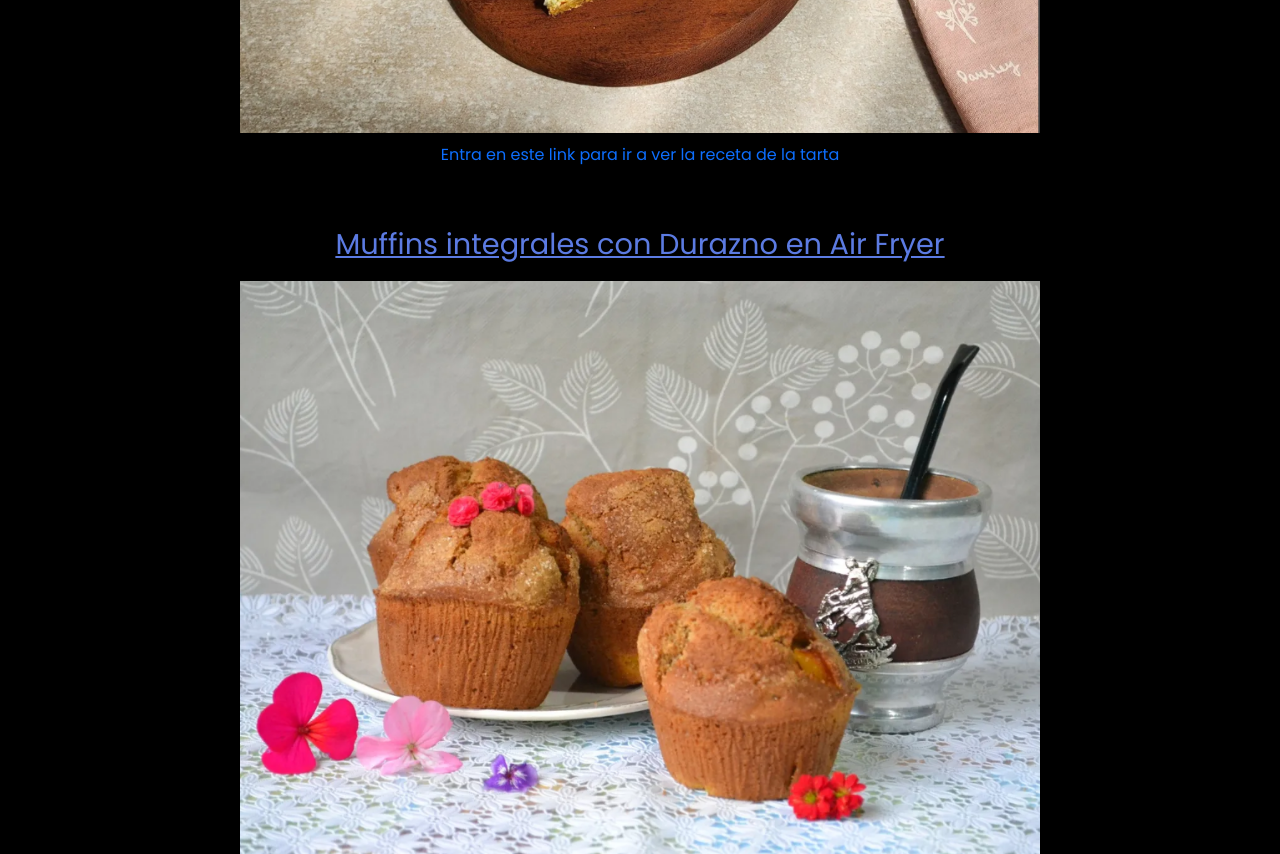
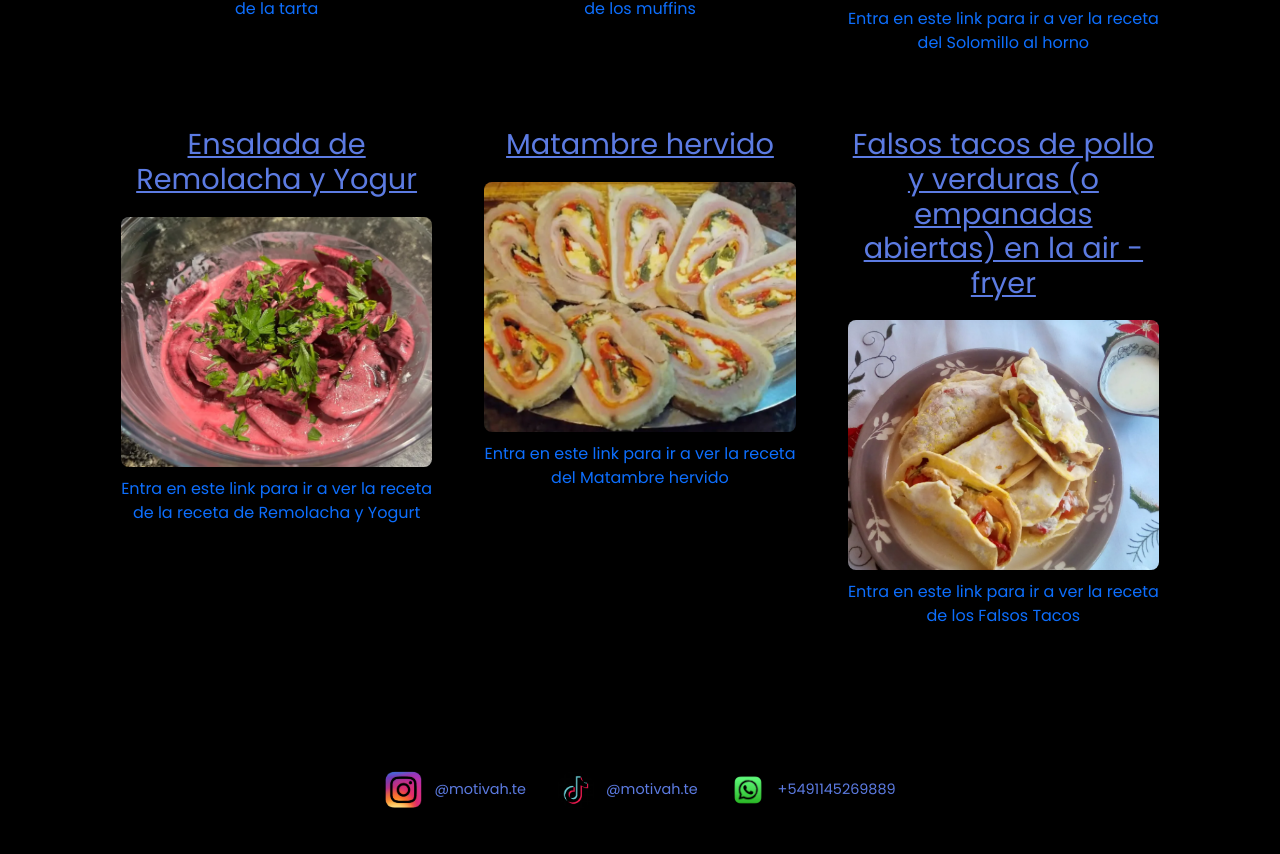
Before and after one commit to Antoloza28/ProyectoMotivah, a plain HTML site: page pages/recetas-saludables.html in a window 1280 px wide. Shown: the part 891-1745 px from the top of the page. After the commit the page ends 1721 px from the top, so only its background shows below. Drawn offline with nearby package versions, Linux system fonts and the light colour scheme.

Commit message:
Modificaciones

```diff
--- a/css/estilos.css
+++ b/css/estilos.css
@@ -152,12 +152,20 @@ footer a {
 }
 
 .recetas {
-    width: 50rem;
-    height: auto;
-    display: grid;
+    width: 100%;
+    max-width: 400px;
+    height: 250px;
     object-fit: cover;
+    display: block;
     margin-bottom: 10px;
-    justify-content: center;
+    border-radius: 8px;
+}
+
+.galeria-recetas {
+  display: grid;
+  grid-template-columns: repeat(auto-fit, minmax(300px, 1fr));
+  gap: 2rem;
+  padding: 2rem;
 }
 
 textarea {
--- a/pages/recetas-saludables.html
+++ b/pages/recetas-saludables.html
@@ -52,6 +52,7 @@
 </nav>
     </header>
     <main>
+      <section class="galeria-recetas">
         <article>
             <h2>Tarta de Brócoli y Champiñones con Masa de Polenta</h2>
             <img class="recetas" src="../img/tarta-saludable.png" alt="Tarta">
@@ -62,6 +63,27 @@
             <img class="recetas" src="../img/muffins-integrales.png" alt="Muffins">
             <a href="https://cookpad.com/ar/recetas/25098876?ref=search&search_term=comida+saludable" target="_blank" rel="noopener noreferrer">Entra en este link para ir a ver la receta de los muffins</a>
         </article>
+        <article>
+            <h2>Solomillo de cerdo al horno super fácil con verduras y papas al horno</h2>
+            <img class="recetas" src="../img/solomillo.png" alt="Solomillo">
+            <a href="https://cookpad.com/ar/recetas/25293446?ref=search&search_term=comida+saludable" target="_blank" rel="noopener noreferrer">Entra en este link para ir a ver la receta del Solomillo al horno</a>
+        </article>
+        <article>
+            <h2>Ensalada de Remolacha y Yogur</h2>
+            <img class="recetas" src="../img/ensalada-remolacha-yogurt.png" alt="Ensalada de remolacha">
+            <a href="https://cookpad.com/ar/recetas/25277222?ref=search&search_term=comida+saludable" target="_blank" rel="noopener noreferrer">Entra en este link para ir a ver la receta de la receta de Remolacha y Yogurt</a>
+        </article>
+        <article>
+            <h2>Matambre hervido</h2>
+            <img class="recetas" src="../img/matambre.png" alt="Matambre">
+            <a href="https://cookpad.com/ar/recetas/25263207?ref=search&search_term=comida+saludable" target="_blank" rel="noopener noreferrer">Entra en este link para ir a ver la receta del Matambre hervido</a>
+        </article>
+        <article>
+            <h2>Falsos tacos de pollo y verduras (o empanadas abiertas) en la air -fryer</h2>
+            <img class="recetas" src="../img/falsos-tacos.png" alt="Falsos tacos">
+            <a href="https://cookpad.com/ar/recetas/25253673?ref=search&search_term=comida+saludable" target="_blank" rel="noopener noreferrer">Entra en este link para ir a ver la receta de los Falsos Tacos</a>
+        </article>
+      </section>
     </main>
     <footer>
         <a class="instagram" href="#"><img src="../img/logotipo-instagram.png" alt="Instagram">@motivah.te</a>
```
Also changed, not shown: pages/ejercicios.html (+24 -8 lines), img/ensalada-remolacha-yogurt.png (added), img/falsos-tacos.png (added), img/matambre.png (added), img/solomillo.png (added).
